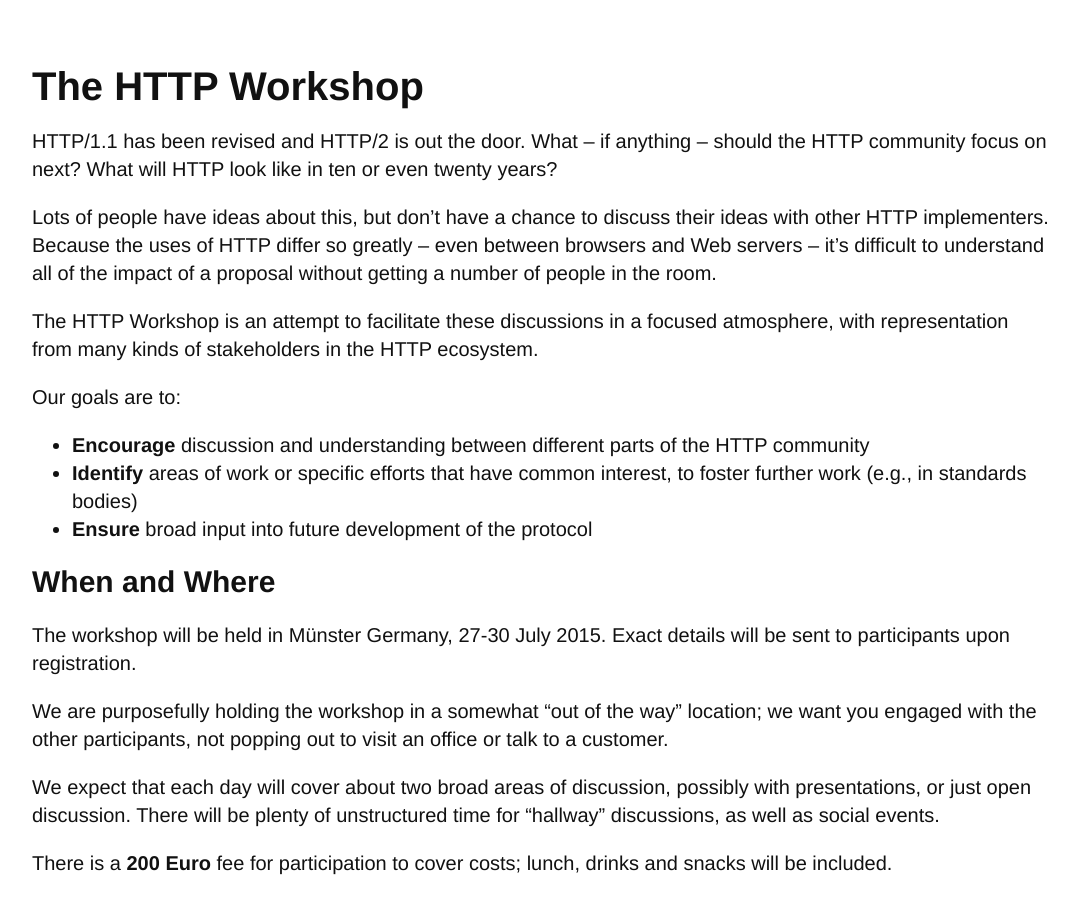
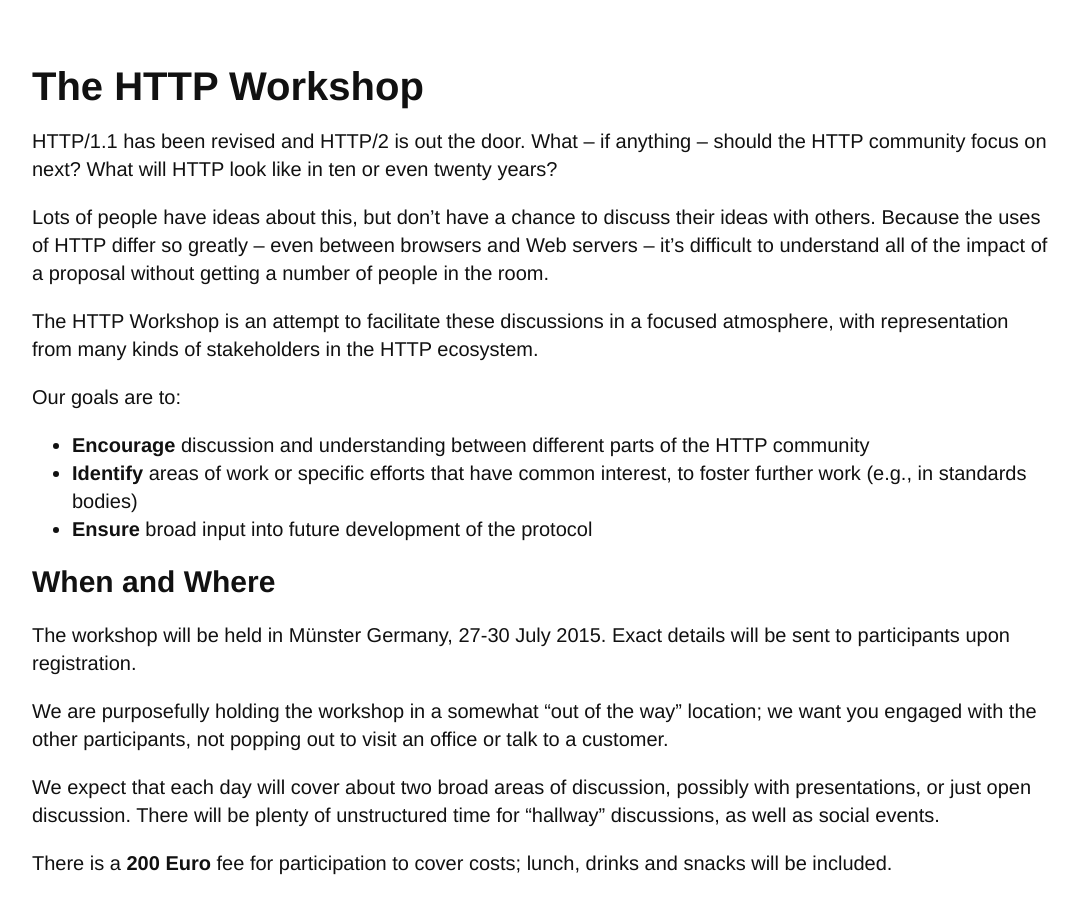
Before and after one commit to HTTPWorkshop/httpworkshop.github.io, a Jekyll site: the page built from index.md, in a window 1280 px wide and 900 px high. Shown: the whole window, without its empty margins (98-1177 px from the left). Built offline with Jekyll 4.4.1, drawn with Linux system fonts in a browser that asks for light colours.

Commit message:
don't restrict it just to implementers

```diff
--- a/index.md
+++ b/index.md
@@ -10,9 +10,9 @@ should the HTTP community focus on next? What will HTTP look like in ten or
 even twenty years?
 
 Lots of people have ideas about this, but don't have a chance to discuss their
-ideas with other HTTP implementers. Because the uses of HTTP differ so greatly
--- even between browsers and Web servers -- it's difficult to understand all
-of the impact of a proposal without getting a number of people in the room.
+ideas with others. Because the uses of HTTP differ so greatly -- even between
+browsers and Web servers -- it's difficult to understand all of the impact of a
+proposal without getting a number of people in the room.
 
 The HTTP Workshop is an attempt to facilitate these discussions in a focused
 atmosphere, with representation from many kinds of stakeholders in the HTTP
```
